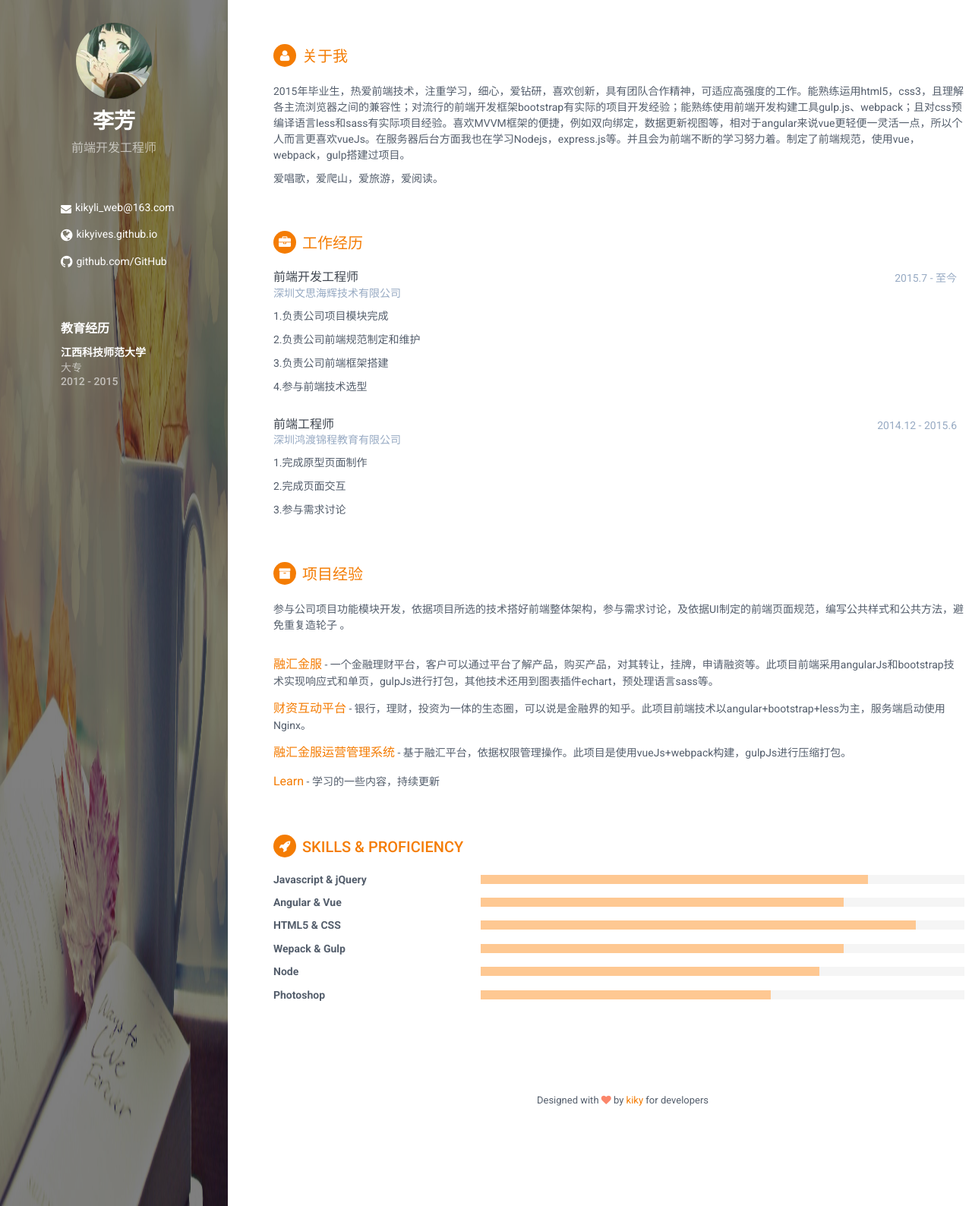
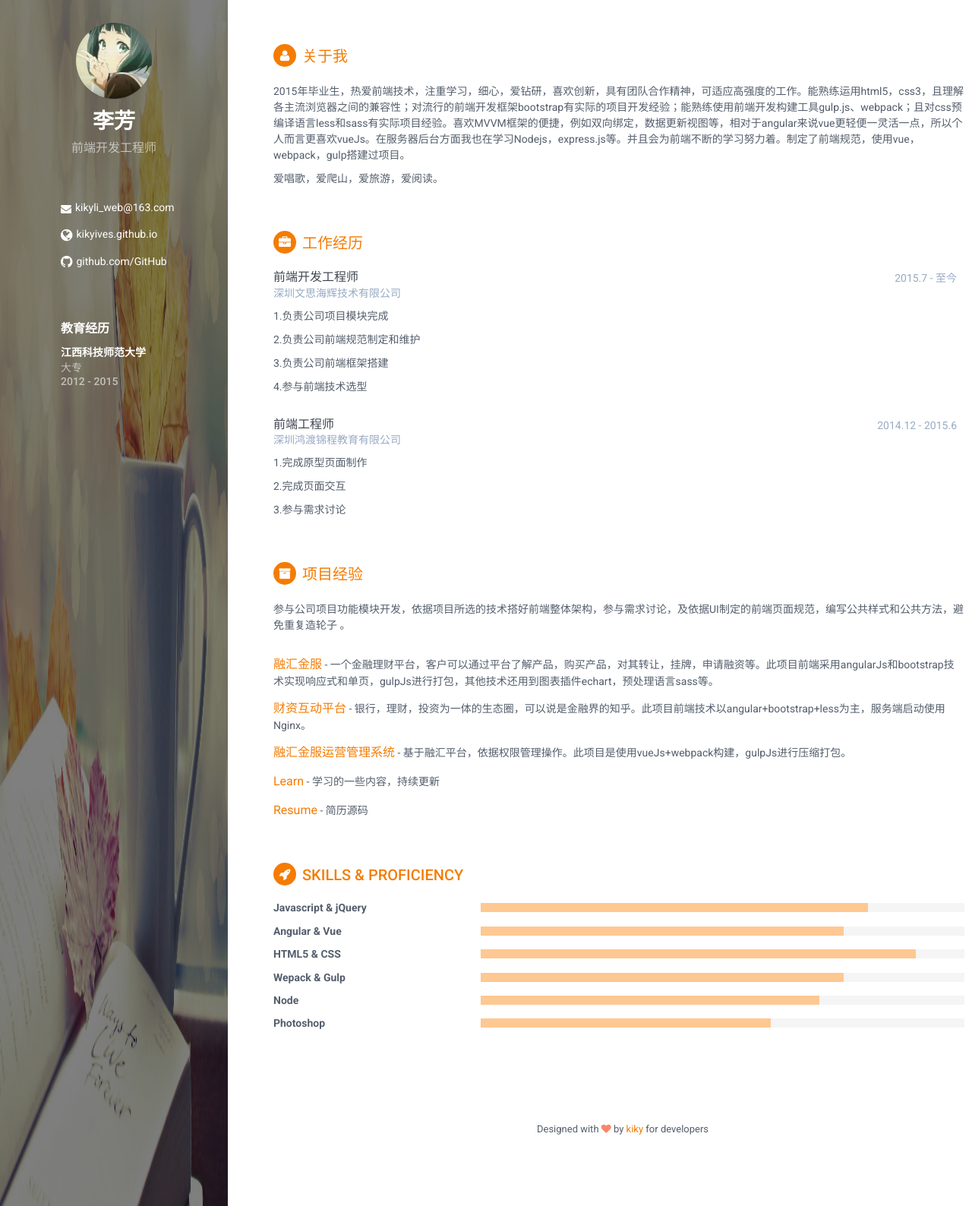
Before and after one commit to kikyives/-resume, a Jekyll site: the page built from index.html, in a window 1280 px wide. Shown: the whole page at 76% size. Built offline with Jekyll 4.4.1, drawn with Linux system fonts in a browser that asks for light colours.

Commit message:
增加project

```diff
--- a/_includes/projects.html
+++ b/_includes/projects.html
@@ -17,4 +17,7 @@
                 <div class="item">
                     <span class="project-title"><a href="https://github.com/kikyives/learn" target="_blank">Learn</a></span> - <span class="project-tagline">学习的一些内容，持续更新</span>
                 </div><!--//item-->
+                <div class="item">
+                    <span class="project-title"><a href="https://github.com/kikyives/resume" target="_blank">Resume</a></span> - <span class="project-tagline">简历源码</span>
+                </div><!--//item-->
             </section><!--//section-->
```
